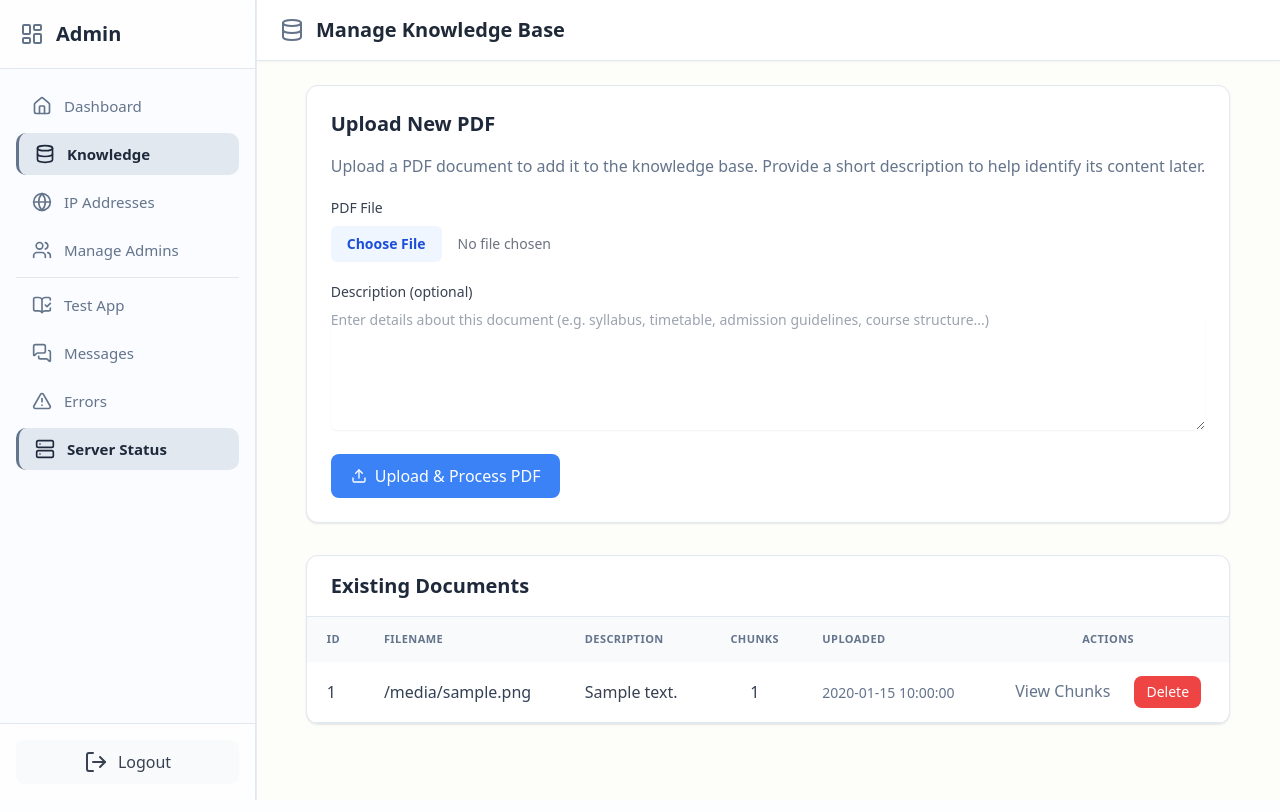
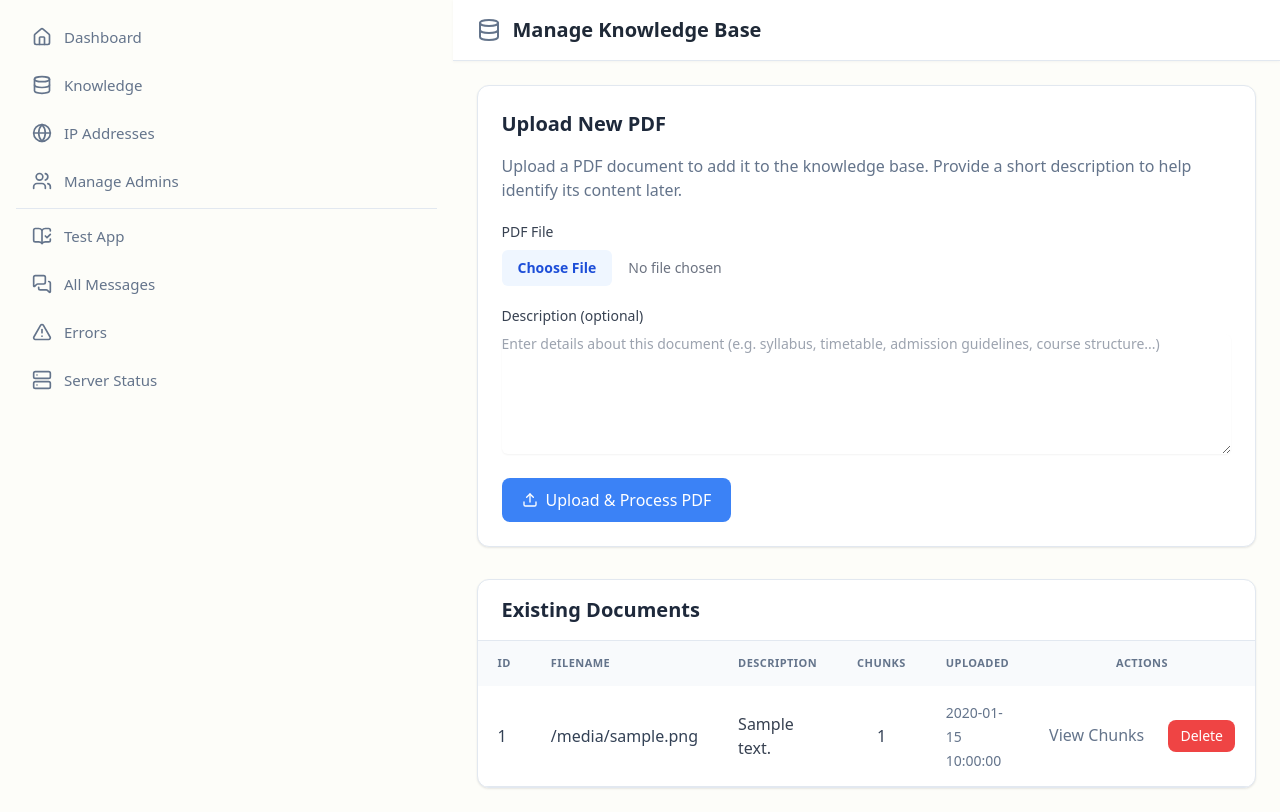
Before and after one commit to j00zf/rag-ai-v2, a Flask app: template templates/admin_knowledge_base.html in a window 1280 px wide. Run offline with Flask 3, Linux system fonts and the light colour scheme; the template is opened without the code that fills it: most values are stand-ins (such as "Sample title", 1, 10 or a date in 2020); some libraries are stand-ins or nearby versions.

Commit message:
added consistency

```diff
--- a/templates/admin_dashboard.html
+++ b/templates/admin_dashboard.html
@@ -182,7 +182,7 @@
         <i data-lucide="alert-triangle" class="w-5 h-5"></i>
         Errors
       </a>
-      <a href="/admin/server-status" class="sidebar-link flex items-center gap-3 px-4 py-[11px] transition sidebar-active">
+      <a href="/admin/server-status" class="sidebar-link flex items-center gap-3 px-4 py-[11px] transition">
           <i data-lucide="server" class="w-5 h-5"></i> Server Status
         </a>
     </nav>
--- a/templates/admin_knowledge_base.html
+++ b/templates/admin_knowledge_base.html
@@ -185,48 +185,54 @@
 <div class="flex min-h-screen">
 
   <!-- Sidebar -->
-  <aside class="w-64 sidebar flex flex-col sticky top-0 h-screen z-20">
-    <div class="p-5 text-xl font-semibold flex items-center gap-3 border-b border-[var(--border)] bg-white/70 backdrop-blur-sm">
-      <i data-lucide="layout-dashboard" class="w-6 h-6 text-[var(--accent)]"></i>
-      Admin
-    </div>
+    <nav class="flex-1 p-4 space-y-1.5 text-sm">
+      <a href="/admin/dashboard"
+         class="sidebar-link flex items-center gap-3 px-4 py-[11px] transition {% if request.path == '/admin/dashboard' %}sidebar-active{% endif %}">
+        <i data-lucide="home" class="w-5 h-5"></i>
+        Dashboard
+      </a>
 
-    <nav class="flex-1 p-4 space-y-1.5 text-sm">
-      <a href="/admin/dashboard" class="sidebar-link flex items-center gap-3 px-4 py-[11px] transition">
-        <i data-lucide="home" class="w-5 h-5"></i> Dashboard
+      <a href="/admin/knowledge-base"
+         class="sidebar-link flex items-center gap-3 px-4 py-[11px] transition {% if request.path == '/admin/knowledge-base' %}sidebar-active{% endif %}">
+        <i data-lucide="database" class="w-5 h-5"></i>
+        Knowledge
       </a>
-      <a href="/admin/knowledge-base" class="sidebar-link flex items-center gap-3 px-4 py-[11px] transition sidebar-active">
-        <i data-lucide="database" class="w-5 h-5"></i> Knowledge
+
+      <a href="/admin/ip-addresses"
+         class="sidebar-link flex items-center gap-3 px-4 py-[11px] transition {% if request.path == '/admin/ip-addresses' %}sidebar-active{% endif %}">
+        <i data-lucide="globe" class="w-5 h-5"></i>
+        IP Addresses
       </a>
-      <a href="/admin/ip-addresses" class="sidebar-link flex items-center gap-3 px-4 py-[11px] transition">
-        <i data-lucide="globe" class="w-5 h-5"></i> IP Addresses
+
+      <a href="/admin/manage-admins"
+         class="sidebar-link flex items-center gap-3 px-4 py-[11px] transition {% if request.path == '/admin/manage-admins' %}sidebar-active{% endif %}">
+        <i data-lucide="users" class="w-5 h-5"></i>
+        Manage Admins
       </a>
-      <a href="/admin/manage-admins" class="sidebar-link flex items-center gap-3 px-4 py-[11px] transition">
-        <i data-lucide="users" class="w-5 h-5"></i> Manage Admins
+
+      <div class="my-4 h-px bg-[var(--border)]"></div>
+
+      <a href="/"
+         class="sidebar-link flex items-center gap-3 px-4 py-[11px] transition {% if request.path == '/' %}sidebar-active{% endif %}">
+        <i data-lucide="book-open-check" class="w-5 h-5"></i>
+        Test App
       </a>
-      <div class="my-4 h-px bg-[var(--border)]"></div>
-      <a href="/" class="sidebar-link flex items-center gap-3 px-4 py-[11px] transition">
-        <i data-lucide="book-open-check" class="w-5 h-5"></i> Test App
+
+      <a href="/admin/all-user-messages"
+         class="sidebar-link flex items-center gap-3 px-4 py-[11px] transition {% if request.path == '/admin/all-user-messages' %}sidebar-active{% endif %}">
+        <i data-lucide="messages-square" class="w-5 h-5"></i>
+        All Messages
       </a>
-      <a href="/admin/all-user-messages" class="sidebar-link flex items-center gap-3 px-4 py-[11px] transition">
-        <i data-lucide="messages-square" class="w-5 h-5"></i> Messages
+
+      <a href="/admin/view-errors"
+         class="sidebar-link flex items-center gap-3 px-4 py-[11px] transition {% if request.path == '/admin/view-errors' %}sidebar-active{% endif %}">
+        <i data-lucide="alert-triangle" class="w-5 h-5"></i>
+        Errors
       </a>
-      <a href="/admin/view-errors" class="sidebar-link flex items-center gap-3 px-4 py-[11px] transition">
-        <i data-lucide="alert-triangle" class="w-5 h-5"></i> Errors
-      </a>
-      <a href="/admin/server-status" class="sidebar-link flex items-center gap-3 px-4 py-[11px] transition sidebar-active">
+      <a href="/admin/server-status" class="sidebar-link flex items-center gap-3 px-4 py-[11px] transition">
           <i data-lucide="server" class="w-5 h-5"></i> Server Status
         </a>
     </nav>
-
-    <div class="p-4 border-t border-[var(--border)] bg-white/70 backdrop-blur-sm">
-      <a href="/admin/logout"
-         class="flex items-center justify-center gap-2.5 w-full bg-gray-50 hover:bg-gray-100 text-gray-700 font-medium py-2.5 rounded-lg transition-colors">
-        <i data-lucide="log-out" class="w-4.5 h-4.5"></i>
-        Logout
-      </a>
-    </div>
-  </aside>
 
   <!-- Main Content -->
   <div class="flex-1 flex flex-col">
```
Also changed, not shown: templates/admin_ip_addresses.html (+9 -26 lines), templates/admin_manage_admins.html (+8 -25 lines), templates/admin_server_status.html (+37 -23 lines), templates/admin_view_errors.html (+8 -25 lines), templates/all_messages.html (+8 -25 lines).
